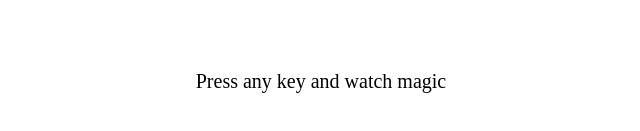
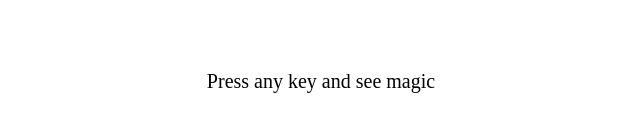
Before and after one commit to aryandevra24/Char-Code, a plain HTML site: page index.html in a window 1280 px wide. Shown: the part 327-458 px from the top of the page, 319-959 px from the left. Drawn offline with Linux system fonts and the light colour scheme.

Commit message:
Modify paragraph text in index.html
Updated the text in the paragraph to 'Press any key and see magic'.

```diff
--- a/index.html
+++ b/index.html
@@ -9,8 +9,9 @@
 </head>
 
 <body>
-    <p id="insert">Press any key and watch magic</p>
+    <p id="insert">Press any key and see magic</p>
     <script src="script.js"></script>
 </body>
 
+
 </html>
```
